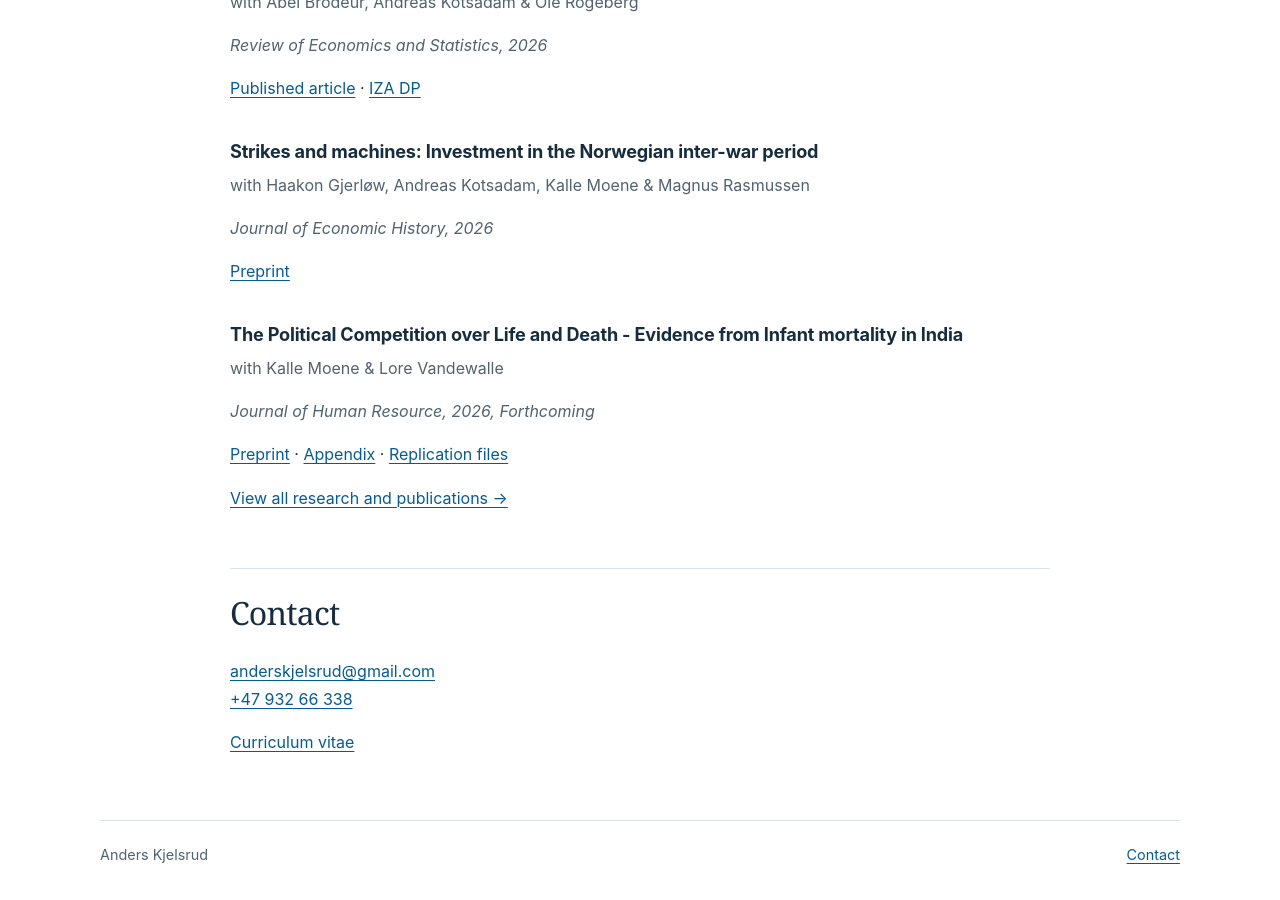
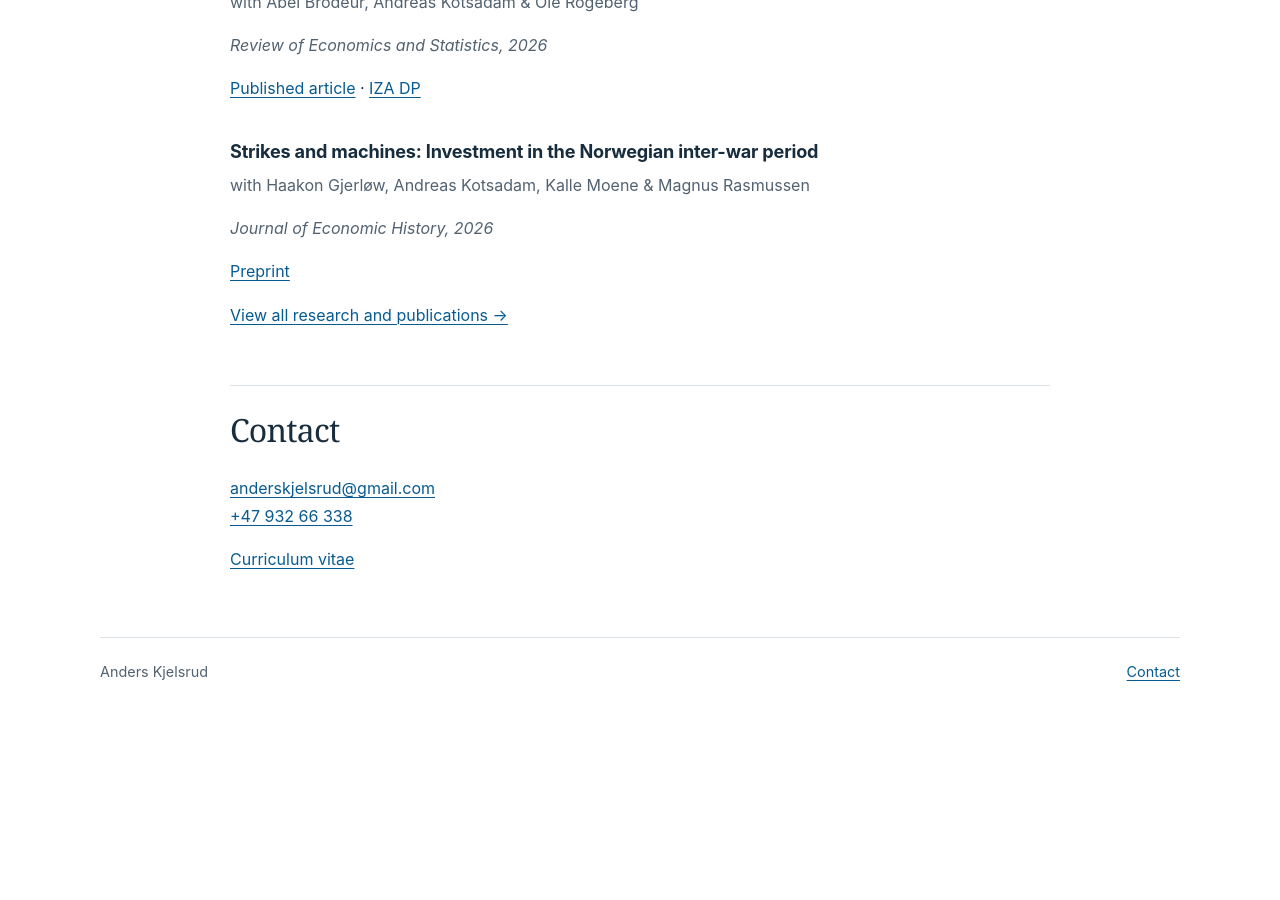
Before and after one commit to anderskjelsrud/anderskjelsrud.github.io, a Jekyll site: the page built from index.md, in a window 1280 px wide and 900 px high, scrolled down 691 px. Built offline with Jekyll 4.4.1, drawn with Linux system fonts in a browser that asks for light colours; after the commit the page ends 1408 px from its top, so only the background shows below that.

Commit message:
Remove section on infant mortality research
Removed details about the paper on infant mortality in India, including authors and publication information.

```diff
--- a/index.md
+++ b/index.md
@@ -35,13 +35,6 @@ with Haakon Gjerløw, Andreas Kotsadam, Kalle Moene & Magnus Rasmussen
 
 [Preprint](https://drive.google.com/file/d/1fRMqq469i-MFCazlyxqpUwNn0ejEmLP0/view?usp=sharing)
 
-### The Political Competition over Life and Death - Evidence from Infant mortality in India
-
-with Kalle Moene & Lore Vandewalle
-
-*Journal of Human Resource, 2026, Forthcoming*
-
-[Preprint](https://drive.google.com/file/d/1jyTKzUxPbmiIL3KoLX9RYgURLAzYIn36/view?usp=sharing) · [Appendix](https://drive.google.com/file/d/1PJky5MY5e0Oo_j9McyPLBT-kIshrwteF/view?usp=sharing) · [Replication files](https://doi.org/10.17632/9g9gnhmgpr.1)
 
 
 
```
